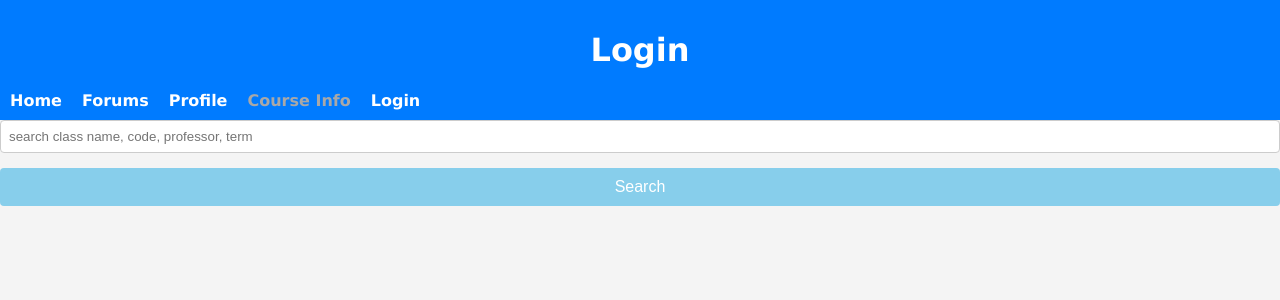
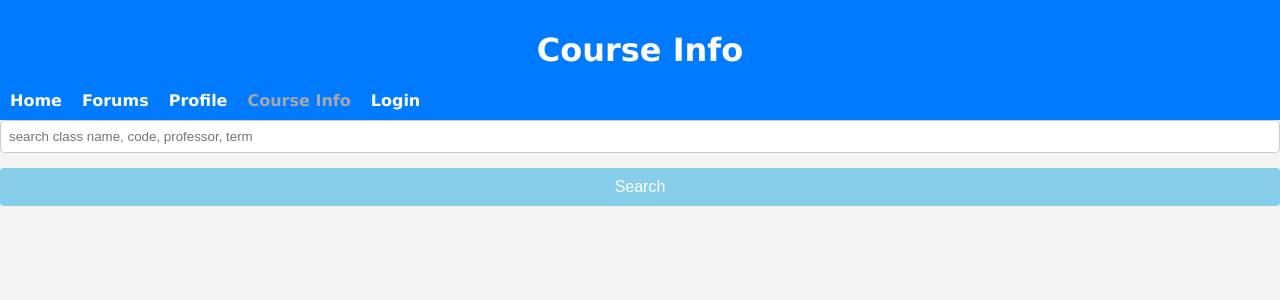
Before and after one commit to gracehuuang/ADM4379-Project, a PHP site: the page made by ADM4379 PROJECT1/Course Search.php in a window 1280 px wide. Shown: the top 300 px of the page. Run offline with PHP 8.4, Linux system fonts and the light colour scheme.

Commit message:
Update Course Search.php

```diff
--- a/ADM4379 PROJECT1/Course Search.php
+++ b/ADM4379 PROJECT1/Course Search.php
@@ -14,7 +14,7 @@
 <body>
 
     <header>
-        <h1>Login</h1>
+        <h1>Course Info</h1>
          <nav>
                 <a href="#">Home</a>
                 <a href="General Forum.php">Forums</a>
```
